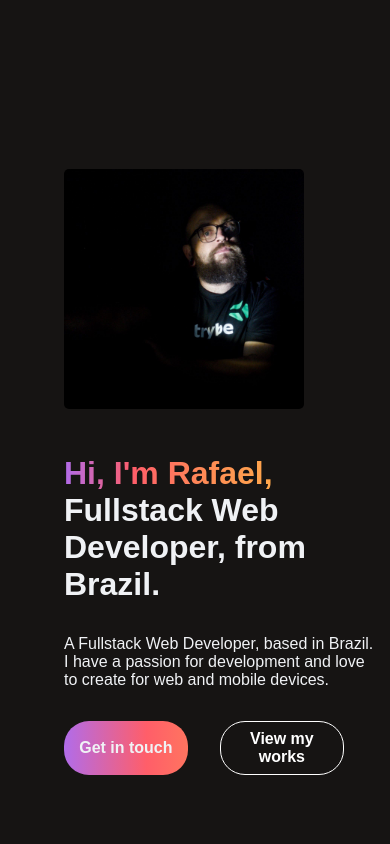
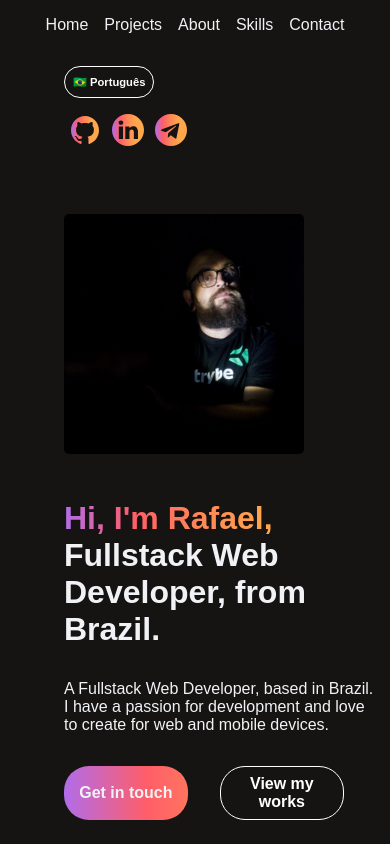
Before and after one commit to brandao-rafael/portifolio_ts, a Next.js app in the folder portifolio/: page / in a window 390 px wide. Shown: the top 844 px of the page. Built offline with nearby package versions, Linux system fonts and the light colour scheme; a web font is replaced by a local one.

Commit message:
style: resposivity for header

```diff
--- a/portifolio/src/styles/_base.sass
+++ b/portifolio/src/styles/_base.sass
@@ -62,19 +62,31 @@ header
   top: 0
   left: 0
   width: 100%
+  @media (max-width: 768px)
+    display: inline-block
+    height: fit-content
+    position: relative
   h2
     color: $lt-primary
     font-size: 2rem
     font-weight: 500
     text-decoration: none
+    @media (max-width: 768px)
+      display: none
     &:hover
       cursor: pointer
   nav
     display: flex
     justify-content: left
     width: 40%
+    @media (max-width: 768px)
+      justify-content: center
+      padding: 1rem
+      width: 100%
     a
       margin: 0 1rem
+      @media (max-width: 768px)
+        margin: 0 0.5rem
 
     .header-btn
       align-items: center
@@ -84,9 +96,7 @@ header
   button
     height: 2rem
     max-width: fit-content
+    @media (max-width: 768px)
+      margin: 1rem 0 0 4rem
     p
       font-size: 0.7rem
-
-@media (max-width: 768px)
-  header
-    display: none
--- a/portifolio/src/styles/_layout.sass
+++ b/portifolio/src/styles/_layout.sass
@@ -2,6 +2,8 @@
   display: flex
   justify-content: space-around
   width: 8rem
+  @media (max-width: 768px)
+    margin: 1rem 0 0 4rem
   a
     width: 2rem
     div
@@ -41,6 +43,8 @@
     border-radius: 5px
     margin: 20vh 0 0 4rem
     width: 15rem
+    @media (max-width: 768px)
+    margin: 4rem 0 0 4rem
 
 .project-container
   background-color: $bl-secondary
@@ -207,7 +211,7 @@
   display: flex
   width: 100%
   @media (max-width: 600px)
-    margin: 10vh 0 0 0
+    margin: 1rem 0 0 0
     flex-direction: column
 
 .contact-form
```
